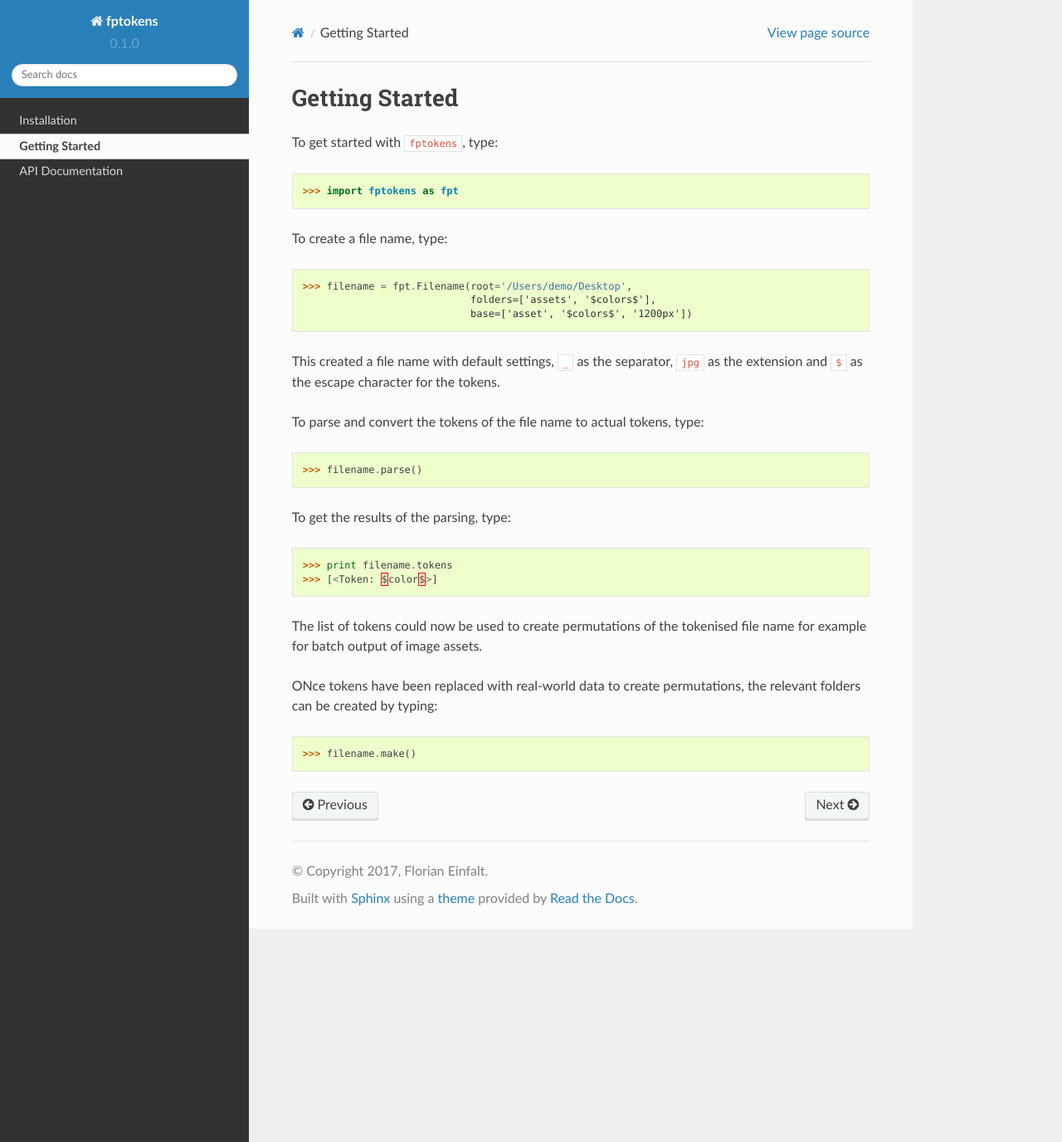
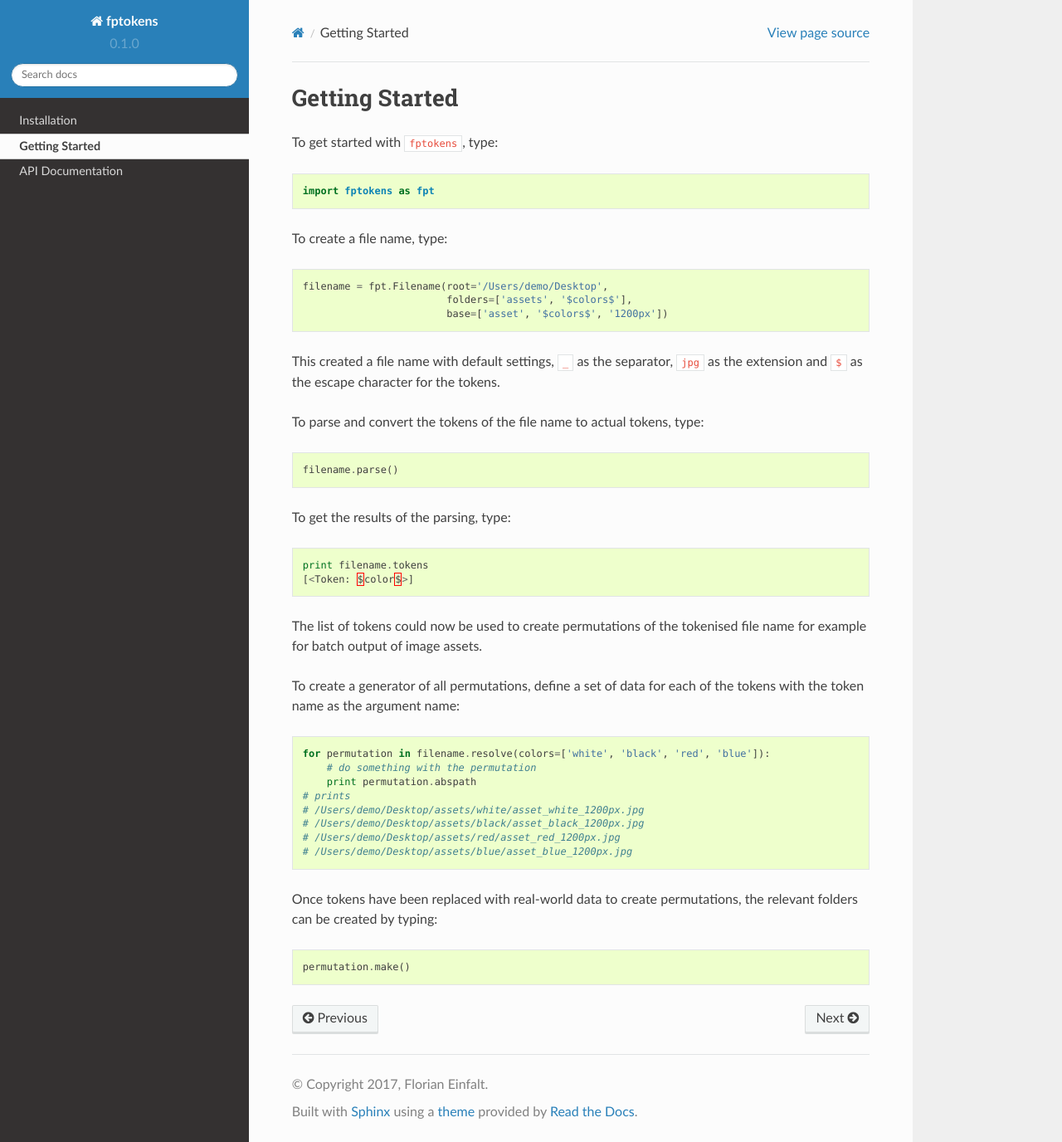
Before and after one commit to florianeinfalt/fptokens, a Sphinx documentation site: the page built from docs/source/getting_started.rst, in a window 1280 px wide and 1376 px high. Shown: the whole window at 83% size. Built offline with Sphinx 7.4.7 and the Read the Docs theme 2.0.0, drawn with Linux system fonts in a browser that asks for light colours.

Commit message:
Add a permutations resolver documentation

```diff
--- a/docs/source/getting_started.rst
+++ b/docs/source/getting_started.rst
@@ -5,15 +5,15 @@ To get started with ``fptokens``, type:
 
 .. code-block:: python
 
-    >>> import fptokens as fpt
+    import fptokens as fpt
 
 To create a file name, type:
 
 .. code-block:: python
 
-    >>> filename = fpt.Filename(root='/Users/demo/Desktop',
-                                folders=['assets', '$colors$'],
-                                base=['asset', '$colors$', '1200px'])
+    filename = fpt.Filename(root='/Users/demo/Desktop',
+                            folders=['assets', '$colors$'],
+                            base=['asset', '$colors$', '1200px'])
 
 This created a file name with default settings, ``_`` as the separator,
 ``jpg`` as the extension and ``$`` as the escape character for the tokens.
@@ -22,21 +22,35 @@ To parse and convert the tokens of the file name to actual tokens, type:
 
 .. code-block:: python
 
-    >>> filename.parse()
+    filename.parse()
 
 To get the results of the parsing, type:
 
 .. code-block:: python
 
-    >>> print filename.tokens
-    >>> [<Token: $color$>]
+    print filename.tokens
+    [<Token: $color$>]
 
 The list of tokens could now be used to create permutations of the tokenised
 file name for example for batch output of image assets.
 
-ONce tokens have been replaced with real-world data to create permutations,
+To create a generator of all permutations, define a set of data for each of the
+tokens with the token name as the argument name:
+
+.. code-block:: python
+
+    for permutation in filename.resolve(colors=['white', 'black', 'red', 'blue']):
+        # do something with the permutation
+        print permutation.abspath
+    # prints
+    # /Users/demo/Desktop/assets/white/asset_white_1200px.jpg
+    # /Users/demo/Desktop/assets/black/asset_black_1200px.jpg
+    # /Users/demo/Desktop/assets/red/asset_red_1200px.jpg
+    # /Users/demo/Desktop/assets/blue/asset_blue_1200px.jpg
+
+Once tokens have been replaced with real-world data to create permutations,
 the relevant folders can be created by typing:
 
 .. code-block:: python
 
-    >>> filename.make()
+    permutation.make()
```
